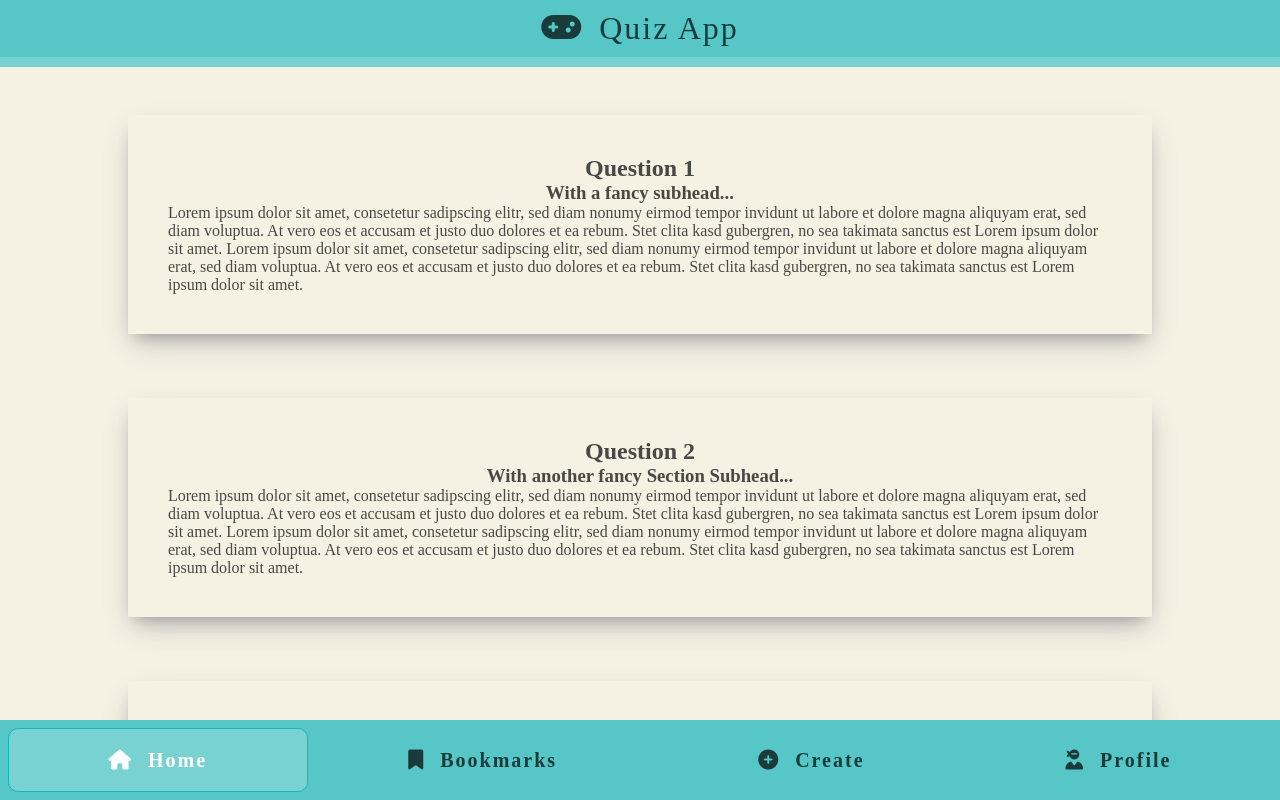
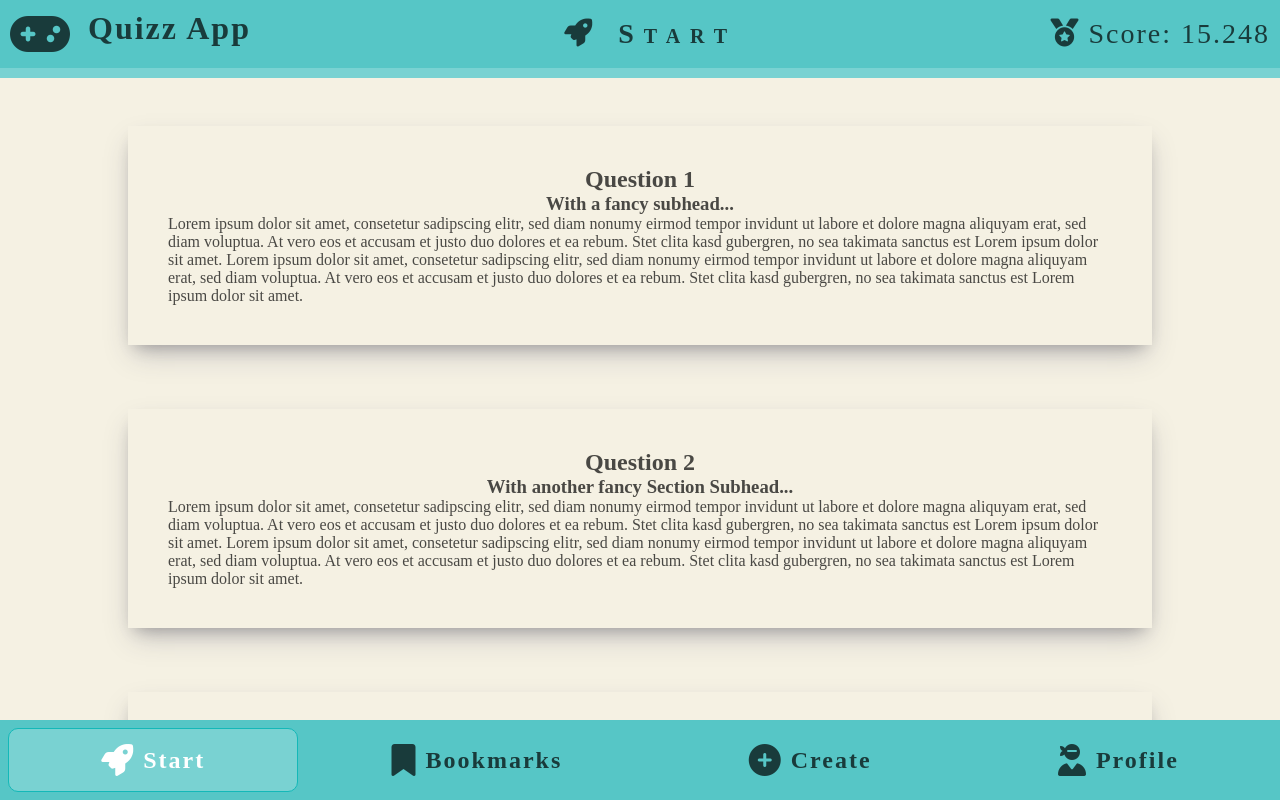
Before and after one commit to mayinx/quizz-app, a plain HTML site: page index.html in a window 1280 px wide. Drawn offline with Linux system fonts and the light colour scheme; a web font is replaced by a local one.

Commit message:
Add further media queries and structure framework

```diff
--- a/index.html
+++ b/index.html
@@ -8,12 +8,20 @@
       crossorigin="anonymous"
     ></script>
     <title>Quiz App</title>
-    <link rel="stylesheet" href="styles/index.css" />
+    <link rel="stylesheet" href="/styles/index.css" />
   </head>
   <body>
     <div id="container">
       <header>
-        <h1><i class="fas fa-gamepad"></i>Quiz App</h1>
+        <h1 class="app-name">
+          <i class="fas fa-gamepad"></i><span>Quizz App</span>
+        </h1>
+        <h2 class="game-area">
+          <i class="fas fa-rocket"></i><span>Start</span>
+        </h2>
+        <a class="user-score" href="#"
+          ><i class="fas fa-medal"></i><span>Score: 15.248</span></a
+        >
       </header>
       <main>
         <section class="question card">
@@ -87,7 +95,7 @@
           <ul>
             <li class="active">
               <a href="index.html"
-                ><i class="fas fa-home"></i> <span>Home</span></a
+                ><i class="fas fa-rocket"></i> <span>Start</span></a
               >
             </li>
             <li>
--- a/styles/_base.css
+++ b/styles/_base.css
@@ -23,46 +23,10 @@ html {
   --header-nav-item-hover-bg-color: #79d2d2;
   --header-nav-item-hover-border-color: #14b8b8;
   --header-nav-item-hover-font-color: #fff;
-  --nav-overlay-bg-color: rgba(0, 0, 0, 0.3);
 }
 
 p {
   padding: 1em;
-}
-
-#container {
-  width: 100%;
-  height: 100vh;
-  display: grid;
-  grid-template-rows: auto 1fr auto;
-  grid-template-columns: auto;
-  background-image: linear-gradient(to top, #cfd9df 0%, #e2ebf0 100%);
-}
-
-header {
-  grid-row: 1;
-  grid-column: 1;
-  display: flex;
-  align-items: center;
-  justify-content: center;
-  flex-direction: row;
-  /*default for mobile first */
-  flex-wrap: wrap;
-  /* flex item can wrap inside the same container across multiple lines (down)*/
-  padding: 10px;
-  background-color: var(--header-bg-color);
-  min-height: 50px;
-  border-bottom: 10px solid var(--header-nav-item-hover-border-color);
-  border-bottom: 10px solid var(--header-nav-item-hover-bg-color);
-}
-
-header h1 {
-  font-weight: 300;
-  letter-spacing: 2px;
-}
-
-header h1 i {
-  margin-right: 1rem;
 }
 
 main {
@@ -75,21 +39,6 @@ main {
   background: #e5eaf5;
   background: #f5f1e3;
   padding: 1rem;
-}
-
-main section {
-  display: flex;
-  flex-direction: column;
-  align-items: center;
-  padding: 2rem;
-  margin-bottom: 1rem;
-
-  /*width: 90vw;*/
-}
-
-main section.card {
-  box-shadow: rgba(50, 50, 93, 0.25) 0px 13px 27px -5px,
-    rgba(0, 0, 0, 0.3) 0px 8px 16px -8px;
 }
 
 footer {
@@ -112,85 +61,3 @@ footer {
   letter-spacing: 2px;
   padding: 0.5rem;
 }
-
-footer nav {
-  display: flex;
-  flex: auto;
-}
-
-footer nav ul {
-  list-style-type: none;
-  display: flex;
-  flex-direction: row;
-  text-align: center;
-  align-items: stretch;
-  justify-content: center;
-  width: 100%;
-}
-
-footer nav ul li {
-  flex: 1 1 auto;
-  display: flex;
-  align-items: center;
-  justify-content: center;
-  text-align: center;
-  transition: all 0.3s;
-  border: 1px solid transparent;
-}
-
-footer nav ul li i {
-  margin-right: 5px;
-}
-
-footer nav ul li a {
-  padding: 0.5rem;
-  flex: auto;
-  justify-content: center;
-  text-decoration: none;
-  color: hsla(200, 0%, 0%, 0.7);
-  align-items: center;
-  /*justify-content: flex-start;*/
-  justify-content: center;
-  color: var(--header-font-color);
-}
-
-footer nav ul li i {
-  margin-right: 15px;
-}
-
-footer nav ul li.active,
-footer nav ul li:hover {
-  background-color: var(--header-nav-item-hover-bg-color);
-  color: var(--header-nav-item-hover-font-color);
-  border-radius: 10px;
-  border: 1px solid var(--header-nav-item-hover-border-color);
-}
-
-footer nav ul li.active a,
-footer nav ul li:hover a {
-  color: var(--header-nav-item-hover-font-color);
-}
-
-footer nav ul li a span {
-  display: none;
-}
-
-footer nav ul li a i {
-  margin: 0;
-}
-
-@media all and (min-width: 600px) {
-  main section.card {
-    width: 80vw;
-  }
-  main section.card {
-    margin: 2rem;
-    padding: 2.5rem;
-  }
-  footer nav ul li a i {
-    margin-right: 0.5rem;
-  }
-  footer nav ul li a span {
-    display: inline-block;
-  }
-}
--- /dev/null
+++ b/styles/_footer.css
@@ -0,0 +1,68 @@
+footer nav {
+  display: flex;
+  flex: auto;
+}
+
+footer nav ul {
+  list-style-type: none;
+  display: flex;
+  flex-direction: row;
+  text-align: center;
+  align-items: stretch;
+  justify-content: center;
+  width: 100%;
+}
+
+footer nav ul li {
+  flex: 1 1 auto;
+  display: flex;
+  align-items: center;
+  justify-content: center;
+  text-align: center;
+  transition: all 0.3s;
+  border: 1px solid transparent;
+}
+
+footer nav ul li i {
+  margin-right: 5px;
+}
+
+footer nav ul li a {
+  padding: 0.5rem;
+  flex: auto;
+  display: flex;
+  justify-content: center;
+  text-decoration: none;
+  color: hsla(200, 0%, 0%, 0.7);
+  align-items: center;
+  /*justify-content: flex-start;*/
+  justify-content: center;
+  color: var(--header-font-color);
+  font-size: 1.5rem;
+}
+
+footer nav ul li i {
+  margin: 0;
+  font-size: 2rem;
+}
+
+footer nav ul li.active,
+footer nav ul li:hover {
+  background-color: var(--header-nav-item-hover-bg-color);
+  color: var(--header-nav-item-hover-font-color);
+  border-radius: 10px;
+  border: 1px solid var(--header-nav-item-hover-border-color);
+}
+
+footer nav ul li.active a,
+footer nav ul li:hover a {
+  color: var(--header-nav-item-hover-font-color);
+}
+
+footer nav ul li a span {
+  display: none;
+}
+
+footer nav ul li a i {
+  margin: 0;
+}
--- /dev/null
+++ b/styles/_header.css
@@ -0,0 +1,53 @@
+header a {
+  letter-spacing: 2px;
+  text-decoration: none;
+  font-weight: 300;
+  font-size: 1.75rem;
+  color: var(--header-font-color);
+}
+
+header .app-name {
+  font-weight: 600;
+  color: var(--header-font-color);
+
+  display: flex;
+}
+header .app-name i {
+  font-size: 3rem;
+  /* flex: auto; */
+  align-self: flex-end;
+}
+
+header .game-area {
+  font-size: 1.75rem;
+  font-weight: 600;
+  letter-spacing: 2px;
+
+  letter-spacing: 10px;
+  font-variant-caps: small-caps;
+
+  display: none;
+}
+
+header .user-score {
+  display: none;
+}
+
+/* header:not(.index) {
+  align-items: center;
+  justify-content: space-between;
+} */
+
+header a i {
+  margin-right: 0.5rem;
+}
+
+header h1 {
+  font-weight: 300;
+  letter-spacing: 2px;
+}
+
+header h1 i,
+header h2 i {
+  margin-right: 1rem;
+}
--- /dev/null
+++ b/styles/_layout.css
@@ -0,0 +1,26 @@
+#container {
+  width: 100%;
+  height: 100vh;
+  display: grid;
+  grid-template-rows: auto 1fr auto;
+  grid-template-columns: auto;
+  background-image: linear-gradient(to top, #cfd9df 0%, #e2ebf0 100%);
+}
+
+header {
+  grid-row: 1;
+  grid-column: 1;
+  display: flex;
+  align-items: center;
+  justify-content: center;
+  flex-direction: row;
+  /*default for mobile first */
+  flex-wrap: wrap;
+  /* flex item can wrap inside the same container across multiple lines (down)*/
+  padding: 10px;
+  background-color: var(--header-bg-color);
+  min-height: 50px;
+  border-bottom: 10px solid var(--header-nav-item-hover-border-color);
+  border-bottom: 10px solid var(--header-nav-item-hover-bg-color);
+  letter-spacing: 2px;
+}
--- /dev/null
+++ b/styles/_main.css
@@ -0,0 +1,14 @@
+main section {
+  display: flex;
+  flex-direction: column;
+  align-items: center;
+  padding: 2rem;
+  margin-bottom: 1rem;
+
+  /*width: 90vw;*/
+}
+
+main section.card {
+  box-shadow: rgba(50, 50, 93, 0.25) 0px 13px 27px -5px,
+    rgba(0, 0, 0, 0.3) 0px 8px 16px -8px;
+}
--- /dev/null
+++ b/styles/_media-queries.css
@@ -0,0 +1,31 @@
+@media all and (min-width: 600px) {
+  main section.card {
+    width: 80vw;
+  }
+  main section.card {
+    margin: 2rem;
+    padding: 2.5rem;
+  }
+  footer nav ul li a i {
+    margin-right: 0.5rem;
+  }
+  footer nav ul li a span {
+    display: inline-block;
+  }
+}
+
+@media all and (min-width: 700px) {
+  header {
+    justify-content: space-between;
+  }
+
+  header .user-score {
+    display: block;
+  }
+}
+
+@media all and (min-width: 900px) {
+  header .game-area {
+    display: block;
+  }
+}
--- a/styles/index.css
+++ b/styles/index.css
@@ -1,2 +1,7 @@
 @import url(https://fonts.googleapis.com/css?family=News+Cycle);
 @import "_base.css";
+@import "_layout.css";
+@import "_header.css";
+@import "_main.css";
+@import "_footer.css";
+@import "_media-queries.css";
```
Also changed, not shown: pages/bookmarks.html (+10 -1 lines), pages/create.html (+10 -1 lines), pages/profile.html (+9 -1 lines).
